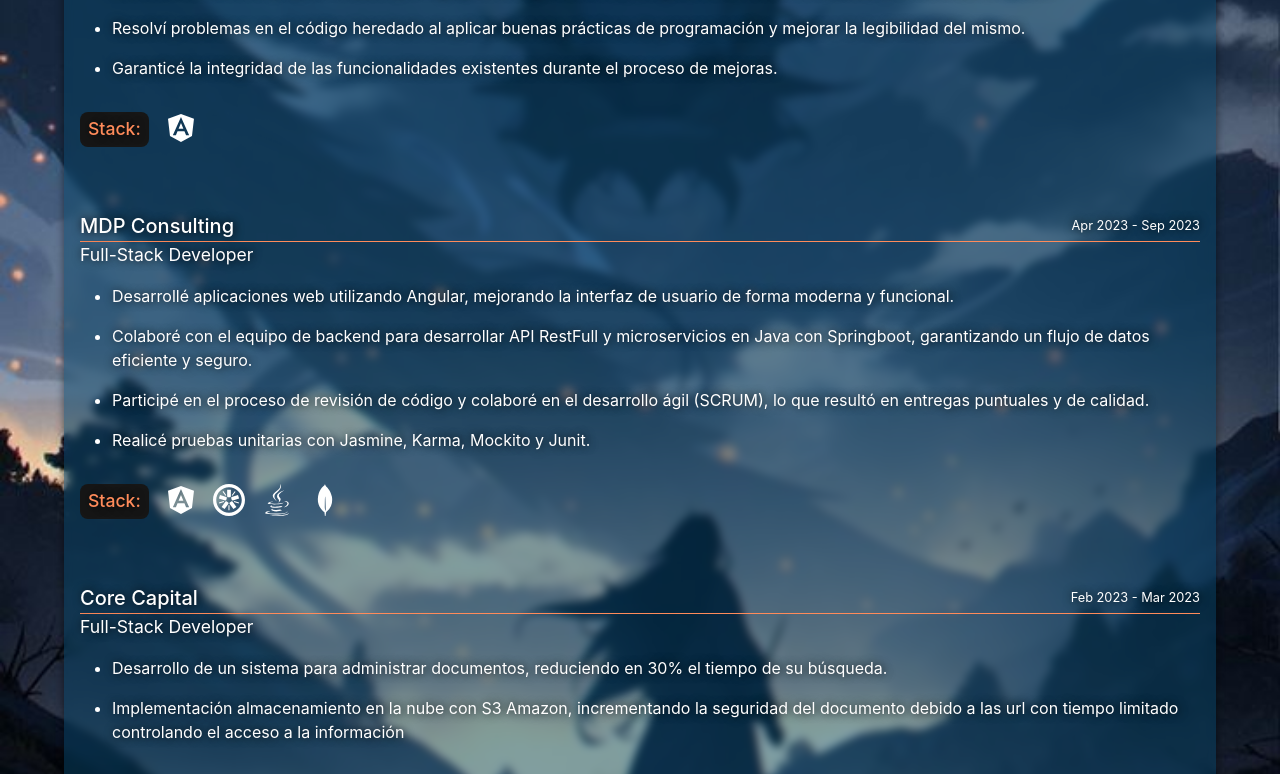
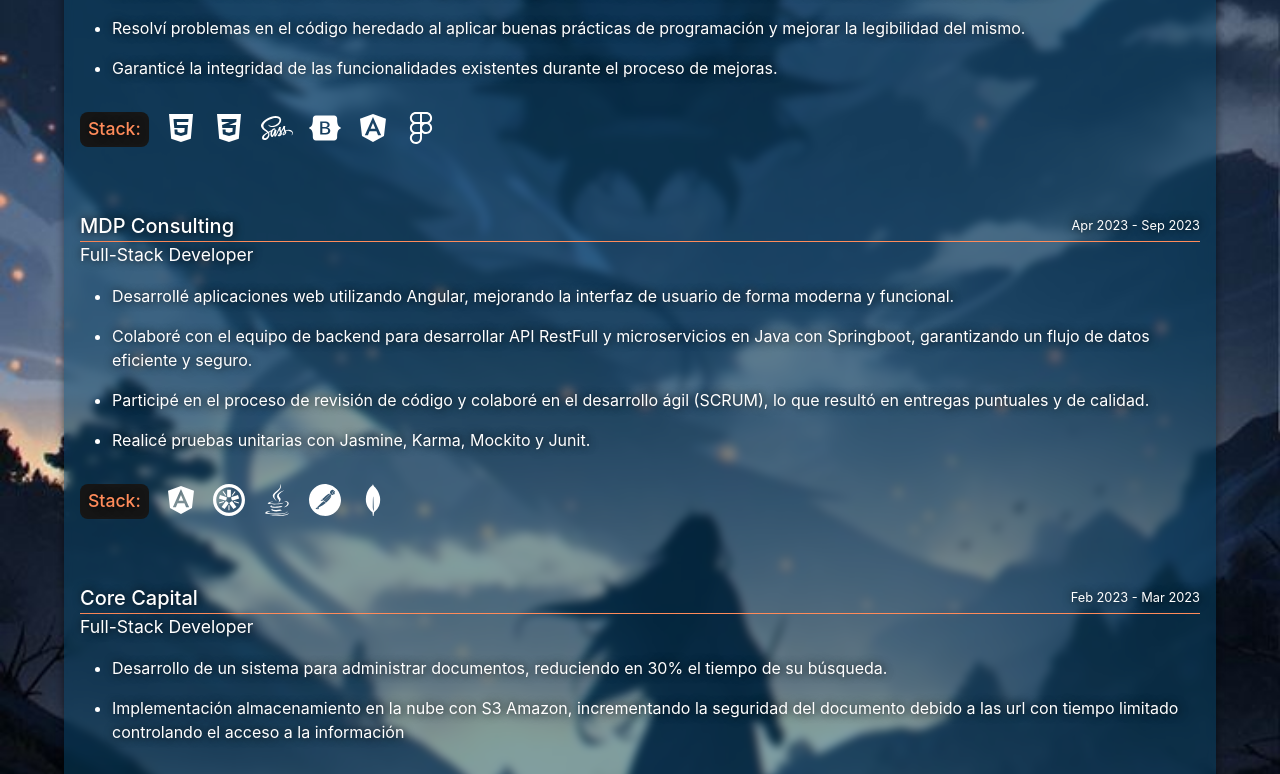
Before and after one commit to EduRamos95/portfolio.Ryu, a React (Create React App) app in the folder portfolio/: page / in a window 1280 px wide. Shown: the part 1229-2003 px from the top of the page. Built offline with nearby package versions, Linux system fonts and the light colour scheme; a web font is replaced by a local one.

Commit message:
update: data in Experience section

```diff
--- a/portfolio/src/Components/Commons/ExpDescComponent/Exp.const.ts
+++ b/portfolio/src/Components/Commons/ExpDescComponent/Exp.const.ts
@@ -12,7 +12,14 @@ export const work3:WorkData = {
         "Resolví problemas en el código heredado al aplicar buenas prácticas de programación y mejorar la legibilidad del mismo.",
         "Garanticé la integridad de las funcionalidades existentes durante el proceso de mejoras."
     ],
-    stack: [IconSkill.angular]
+    stack: [
+        IconSkill.hmtl5,
+        IconSkill.css3,
+        IconSkill.sass,
+        IconSkill.bootstrap,
+        IconSkill.angular,
+        IconSkill.figma
+    ]
 }
 
 export const work2:WorkData = {
@@ -30,7 +37,8 @@ export const work2:WorkData = {
         IconSkill.angular,
         IconSkill.jasmine,
         IconSkill.java,
-        IconSkill.mongodb,
+        IconSkill.postman,
+        IconSkill.mongodb
     ]
 }
 
@@ -48,6 +56,7 @@ export const work1:WorkData = {
         IconSkill.react,
         IconSkill.nodejs,
         IconSkill.expressjs,
+        IconSkill.postman,
         IconSkill.prisma,
         IconSkill.postgresql
     ]
```
